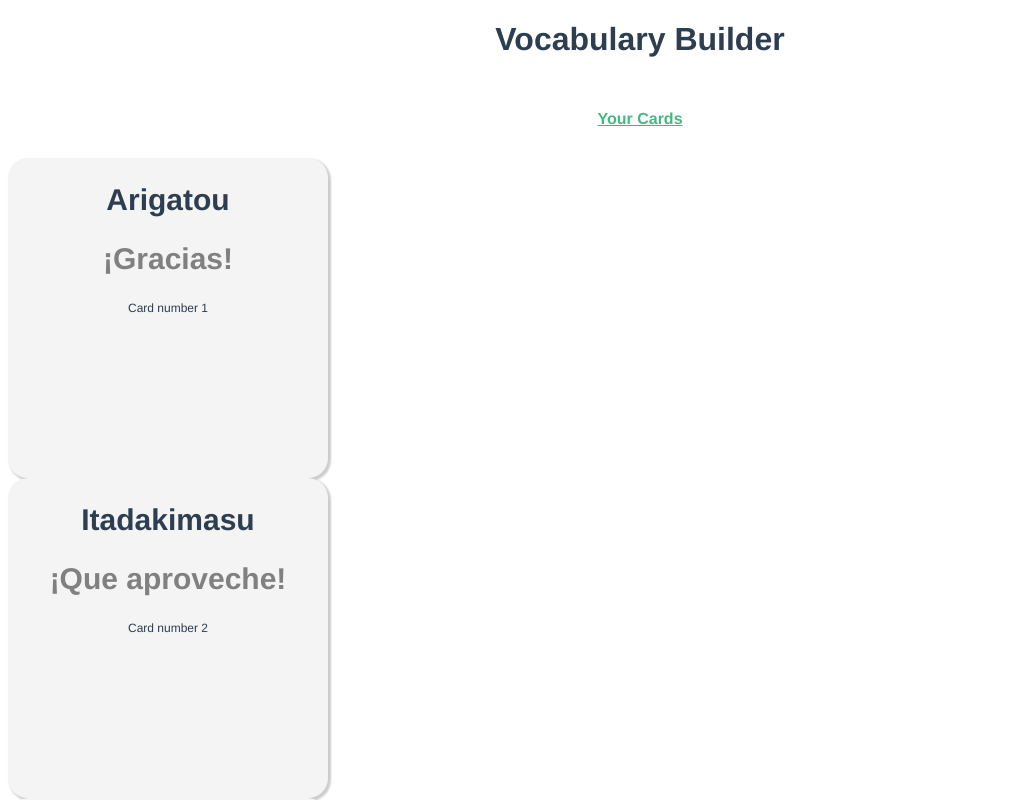
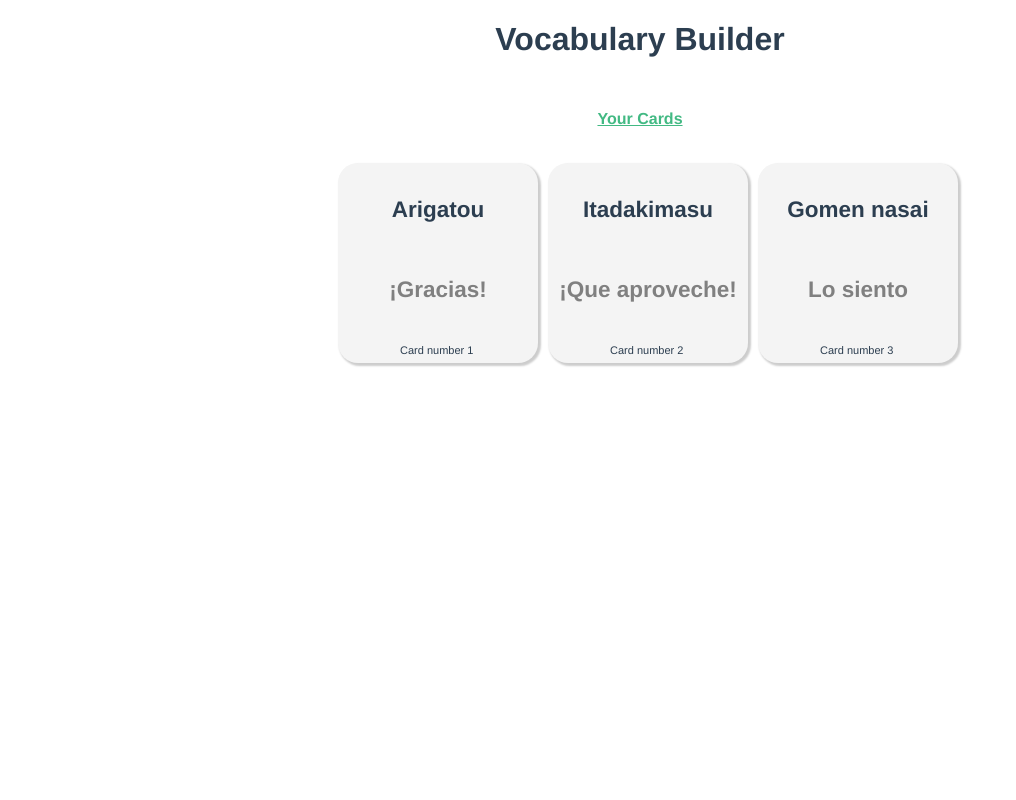
Before and after one commit to Carmenprz/Voc-builder, a Vue app: page / in a window 1280 px wide. Shown: the top 800 px of the page, without its empty margins (0-1016 px from the left). Built offline with nearby package versions, Linux system fonts and the light colour scheme; data requests are answered from the project's data file.

Commit message:
cardlist container and card style

```diff
--- a/src/components/Card.vue
+++ b/src/components/Card.vue
@@ -1,8 +1,12 @@
 <template>
-  <div class="card">
-    <section>
+    <div class="card-container">
+        <section class="card-body">
+            <div>
                 <h1>{{ card.word }}</h1>
+            </div>
+            <div>
                 <h2>{{ card.meaning }}</h2>
+            </div>
         </section>
         <footer>
             <span>Card number {{ card.id }}</span>
@@ -20,24 +24,36 @@ export default {
 </script>
 
 <style>
-.card{
-    width: 25vw;
-    height: 25vw;
+.card-container{
+    width: 200px;
+    height: 200px;
     background-color: rgb(244, 244, 244);
     border-radius: 20px;
     box-shadow: 2px 2px 2px 1px rgba(0, 0, 0, 0.2);
+    font-size: 15px;
+    position: relative;
+    margin: 5px;
+}
+
+.card-body{
     display: flex;
     flex-direction: column;
-    font-size: 20px;
+    align-content: center;
+    justify-content: space-around;
+    height: 160px;
+    margin: 7px;
 }
+
 
 h2 {
     color: grey;
 }
 
 footer {
-    font-size: 12px;
-    font-weight: 200;
+    font-size: 11px;
+    position: absolute;
+    bottom: 7px;
+    left: 62px;
 }
 
 </style>
--- a/src/views/CardList.vue
+++ b/src/views/CardList.vue
@@ -1,5 +1,5 @@
 <template>
-  <div>
+  <div class="cards-container">
     <Card v-for="card in cards" :key="card.id" :card="card" />
   </div>
 </template>
@@ -32,3 +32,15 @@ export default {
 
 };
 </script>
+
+<style scoped>
+.cards-container {
+  display: flex;
+  flex-direction: row;
+  align-items: center;
+  justify-content: center;
+  flex-wrap: wrap;
+  width: 100vw;
+
+}
+</style>
```
Lines whose indentation alone changed are shown as unchanged.
